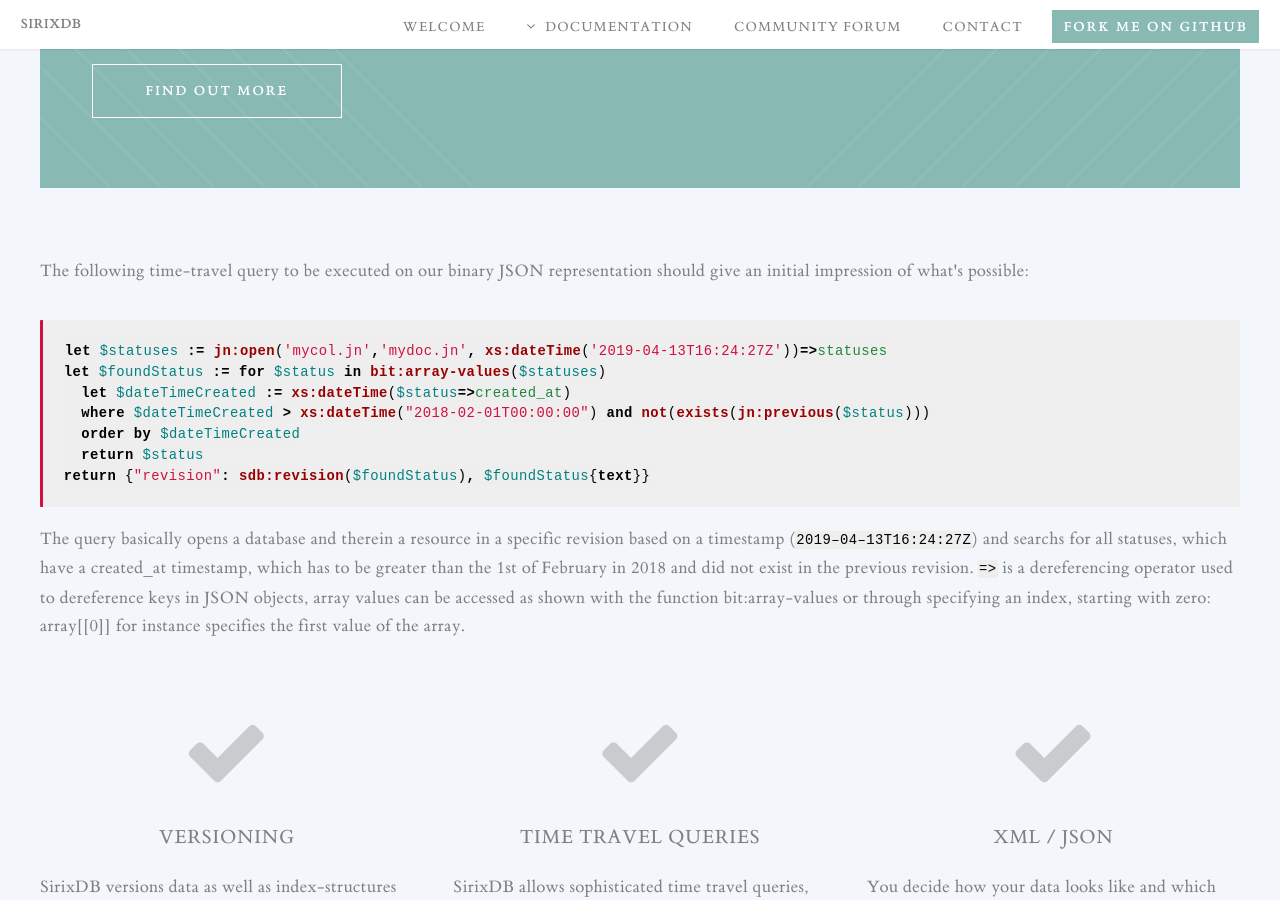
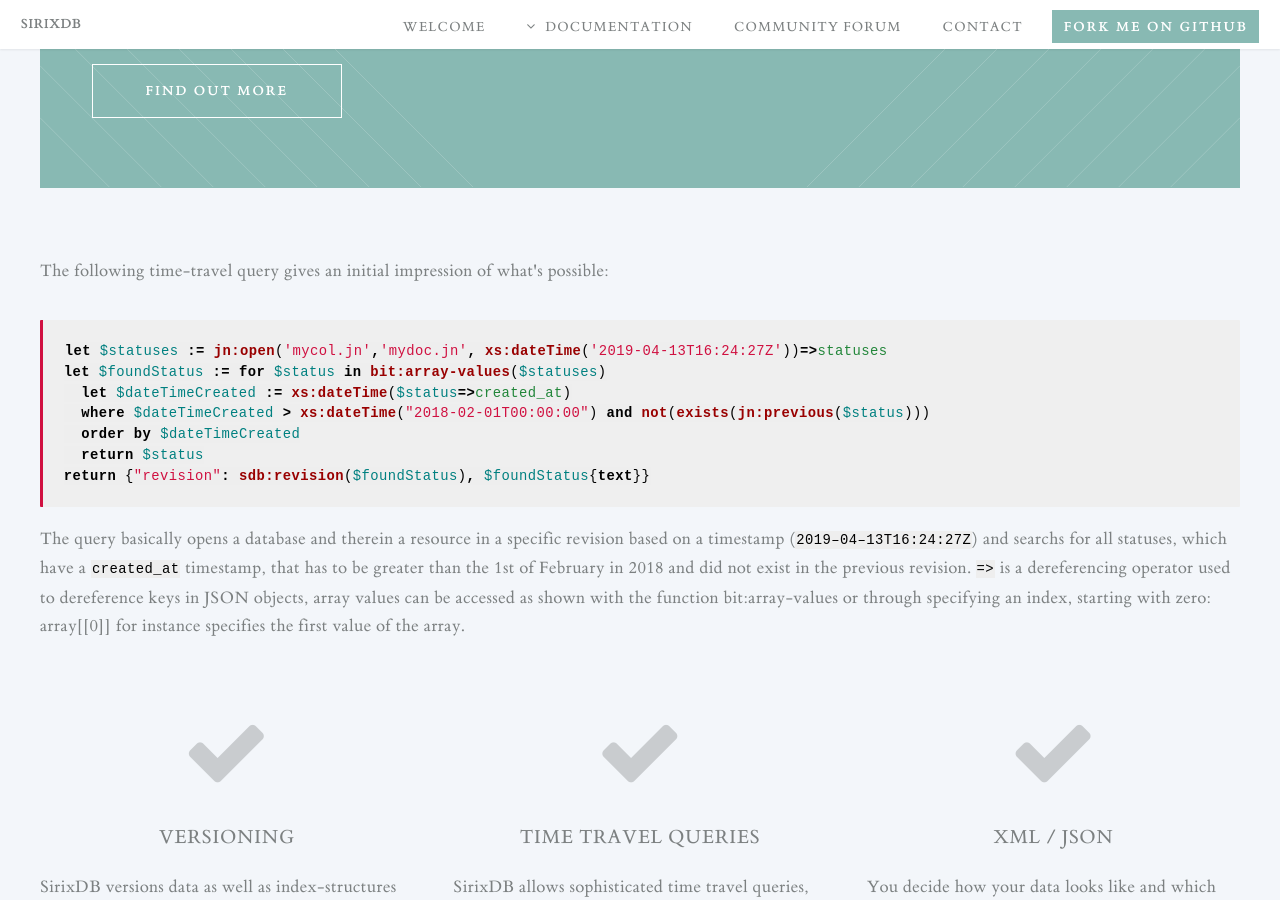
Before and after one commit to sirixdb/sirixdb.github.io, a Jekyll site: the page built from index.html, in a window 1280 px wide and 900 px high, scrolled down 1496 px. Built offline with Jekyll 4.4.1, drawn with Linux system fonts in a browser that asks for light colours.

Commit message:
Update index.html

```diff
--- a/index.html
+++ b/index.html
@@ -48,7 +48,7 @@ title: SirixDB - An Evolutionary NoSQL Document Store
 					</section>
 
 <section class="wrapper style1 container special">
-	<p>The following time-travel query to be executed on our binary JSON representation should give an initial impression of what's possible:</p>
+	<p>The following time-travel query gives an initial impression of what's possible:</p>
 <div class="language-xquery highlighter-rouge"><div class="highlight"><pre class="highlight"><code><span class="k">let</span><span class="w"> </span><span class="nv">$statuses</span><span class="w"> </span><span class="o">:=</span><span class="w"> </span><span class="nf">jn:open</span><span class="p">(</span><span class="s">'mycol.jn'</span><span class="o">,</span><span class="s">'mydoc.jn'</span><span class="o">,</span><span class="w"> </span><span class="nf">xs:dateTime</span><span class="p">(</span><span class="s">'2019-04-13T16:24:27Z'</span><span class="p">))</span><span class="o">=&gt;</span><span class="nt">statuses</span><span class="w">
 </span><span class="k">let</span><span class="w"> </span><span class="nv">$foundStatus</span><span class="w"> </span><span class="o">:=</span><span class="w"> </span><span class="k">for</span><span class="w"> </span><span class="nv">$status</span><span class="w"> </span><span class="k">in</span><span class="w"> </span><span class="nf">bit:array-values</span><span class="p">(</span><span class="nv">$statuses</span><span class="p">)</span><span class="w">
   </span><span class="k">let</span><span class="w"> </span><span class="nv">$dateTimeCreated</span><span class="w"> </span><span class="o">:=</span><span class="w"> </span><span class="nf">xs:dateTime</span><span class="p">(</span><span class="nv">$status</span><span class="o">=&gt;</span><span class="nt">created_at</span><span class="p">)</span><span class="w">
@@ -57,7 +57,7 @@ title: SirixDB - An Evolutionary NoSQL Document Store
   </span><span class="k">return</span><span class="w"> </span><span class="nv">$status</span><span class="w">
 </span><span class="k">return</span><span class="w"> </span><span class="p">{</span><span class="s">"revision"</span><span class="o">:</span><span class="w"> </span><span class="nf">sdb:revision</span><span class="p">(</span><span class="nv">$foundStatus</span><span class="p">)</span><span class="o">,</span><span class="w"> </span><span class="nv">$foundStatus</span><span class="p">{</span><span class="k">text</span><span class="p">}}</span><span class="w">
 </span></code></pre></div></div>
-	<p>The query basically opens a database and therein a resource in a specific revision based on a timestamp (<code>2019–04–13T16:24:27Z</code>) and searchs for all statuses, which have a created_at timestamp, which has to be greater than the 1st of February in 2018 and did not exist in the previous revision. <code>=&gt;</code> is a dereferencing operator used to dereference keys in JSON objects, array values can be accessed as shown with the function bit:array-values or through specifying an index, starting with zero: array[[0]] for instance specifies the first value of the array.</p>
+	<p>The query basically opens a database and therein a resource in a specific revision based on a timestamp (<code>2019–04–13T16:24:27Z</code>) and searchs for all statuses, which have a <code>created_at</code> timestamp, that has to be greater than the 1st of February in 2018 and did not exist in the previous revision. <code>=&gt;</code> is a dereferencing operator used to dereference keys in JSON objects, array values can be accessed as shown with the function bit:array-values or through specifying an index, starting with zero: array[[0]] for instance specifies the first value of the array.</p>
 </section>
 
 
```
